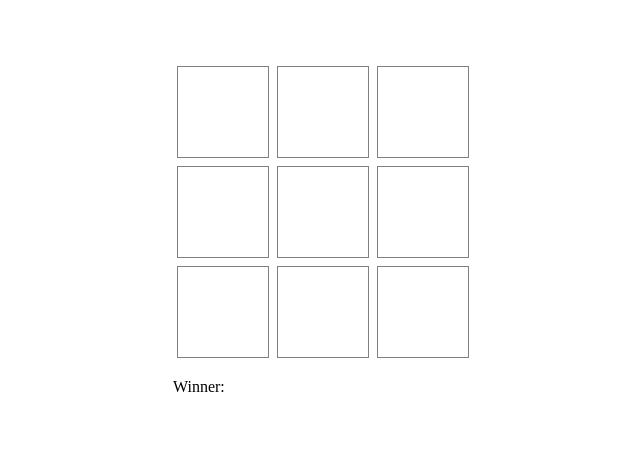
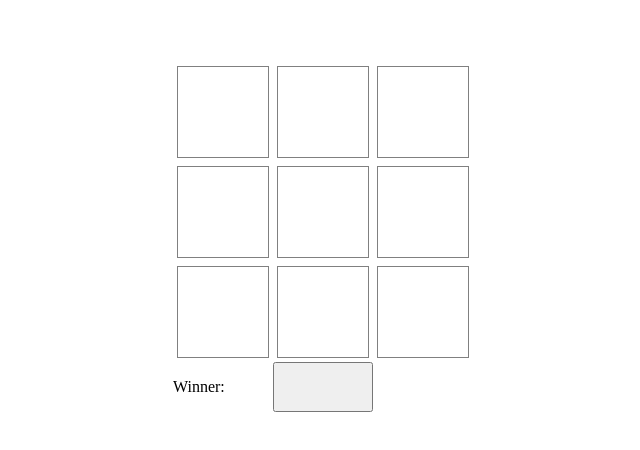
Before and after one commit to impetusdev/tic-tac-toe, a plain HTML site: page index.html in a window 1280 px wide. Shown: the whole page, without its empty margins (317-957 px from the left). Drawn offline with Linux system fonts and the light colour scheme.

Commit message:
fixed documentation

```diff
--- a/index.html
+++ b/index.html
@@ -32,6 +32,7 @@
         <div class="grid-item"></div>
         <div class="grid-item"></div>
         <p>Winner: <span id="winner"></span></p>
+        <input id="changeMode" type="button">
     </div>
 </body>
 
```
Also changed, not shown: readMe.md.
